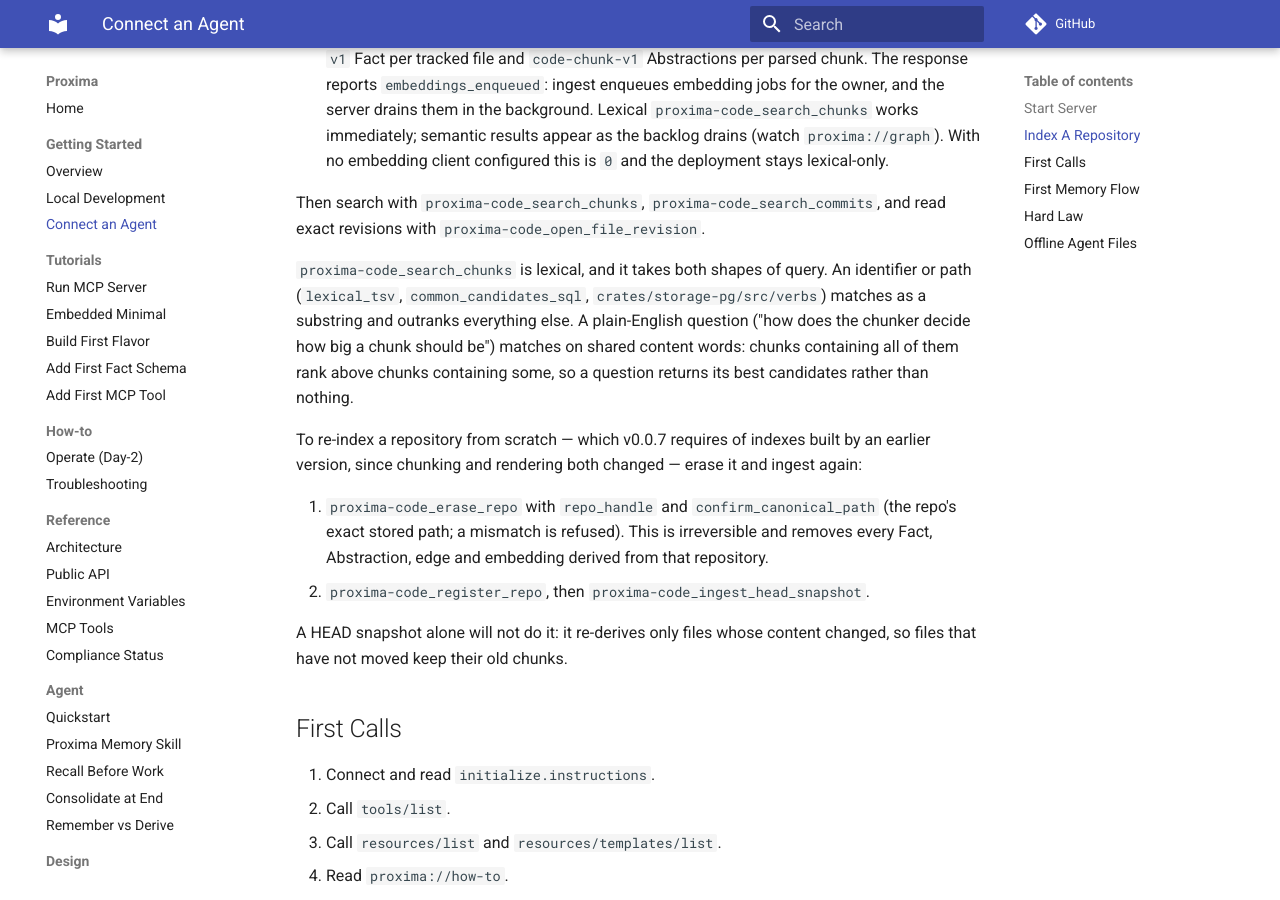
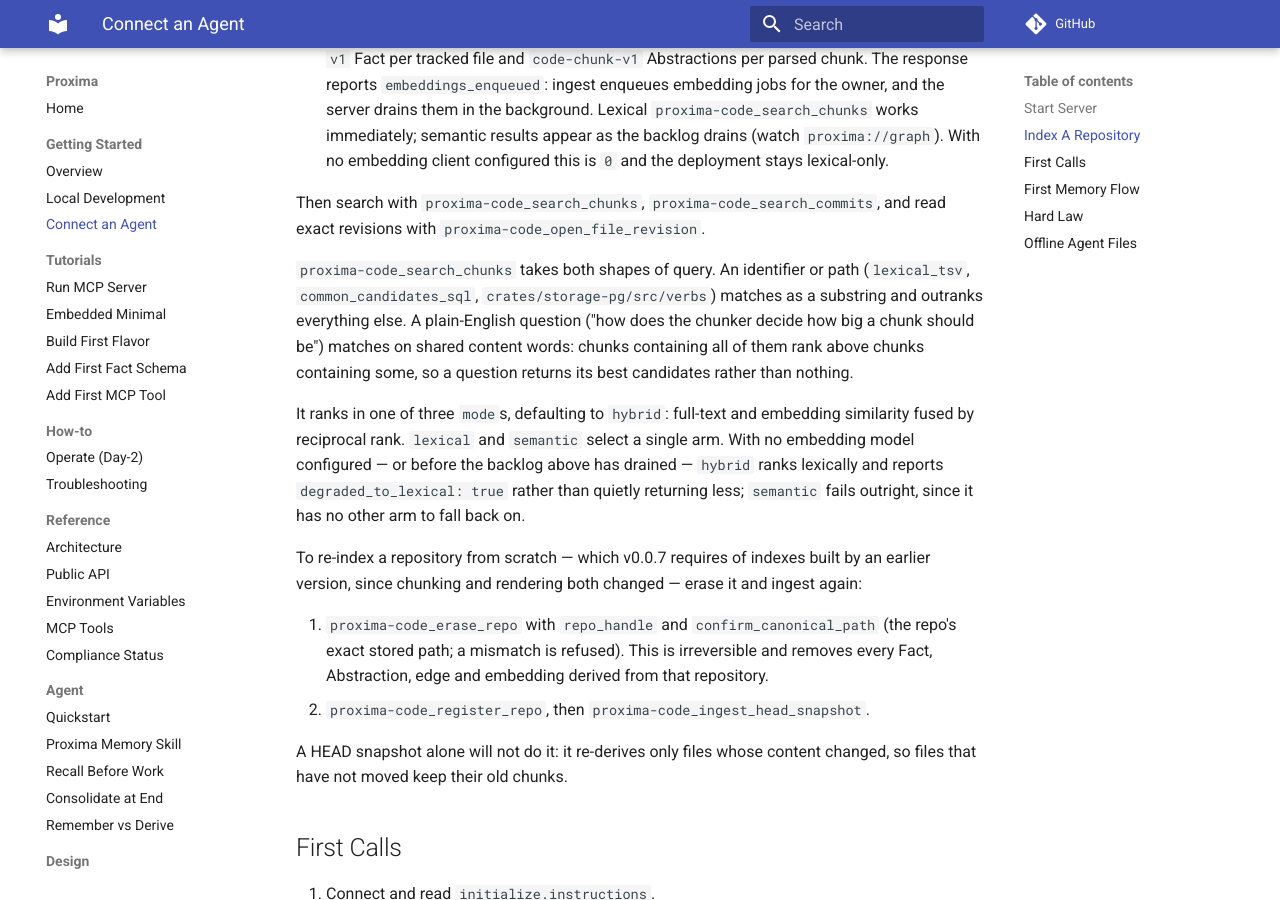
Before and after one commit to Aquilo-Solution-S/Proxima, an MkDocs documentation site: the page built from docs/getting-started/connect-agent.md, in a window 1280 px wide and 900 px high, scrolled down 928 px. Built offline with MkDocs 1.6.1 and Material for MkDocs 9.7.7, drawn with Linux system fonts in a browser that asks for light colours; comment, search, counter and statistics services are not loaded.

Commit message:
docs(getting-started): search_chunks is no longer lexical-only
The page told a new user the tool is lexical. It has three modes now and
defaults to hybrid, and the paragraph directly above already explains the
embedding backlog that decides whether the semantic arm has anything to
search — so the two now describe the same system.

Co-Authored-By: Claude Opus 5 (1M context) <noreply@anthropic.com>

```diff
--- a/docs/getting-started/connect-agent.md
+++ b/docs/getting-started/connect-agent.md
@@ -50,13 +50,20 @@ local checkout and ingest its current tree:
 Then search with `proxima-code_search_chunks`, `proxima-code_search_commits`,
 and read exact revisions with `proxima-code_open_file_revision`.
 
-`proxima-code_search_chunks` is lexical, and it takes both shapes of query.
-An identifier or path (`lexical_tsv`, `common_candidates_sql`,
+`proxima-code_search_chunks` takes both shapes of query. An identifier or
+path (`lexical_tsv`, `common_candidates_sql`,
 `crates/storage-pg/src/verbs`) matches as a substring and outranks everything
 else. A plain-English question ("how does the chunker decide how big a chunk
 should be") matches on shared content words: chunks containing all of them
 rank above chunks containing some, so a question returns its best candidates
 rather than nothing.
+
+It ranks in one of three `mode`s, defaulting to `hybrid`: full-text and
+embedding similarity fused by reciprocal rank. `lexical` and `semantic`
+select a single arm. With no embedding model configured — or before the
+backlog above has drained — `hybrid` ranks lexically and reports
+`degraded_to_lexical: true` rather than quietly returning less; `semantic`
+fails outright, since it has no other arm to fall back on.
 
 To re-index a repository from scratch — which v0.0.7 requires of indexes
 built by an earlier version, since chunking and rendering both changed —
```
